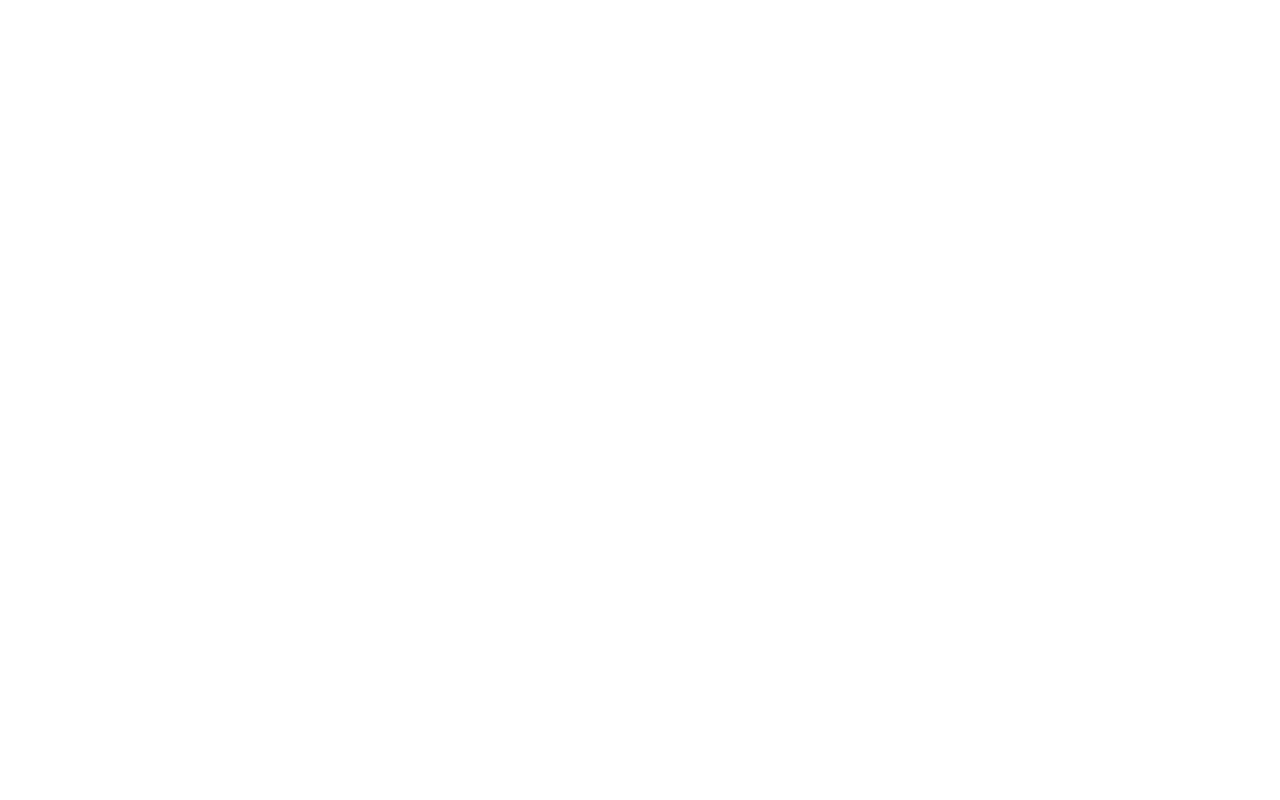
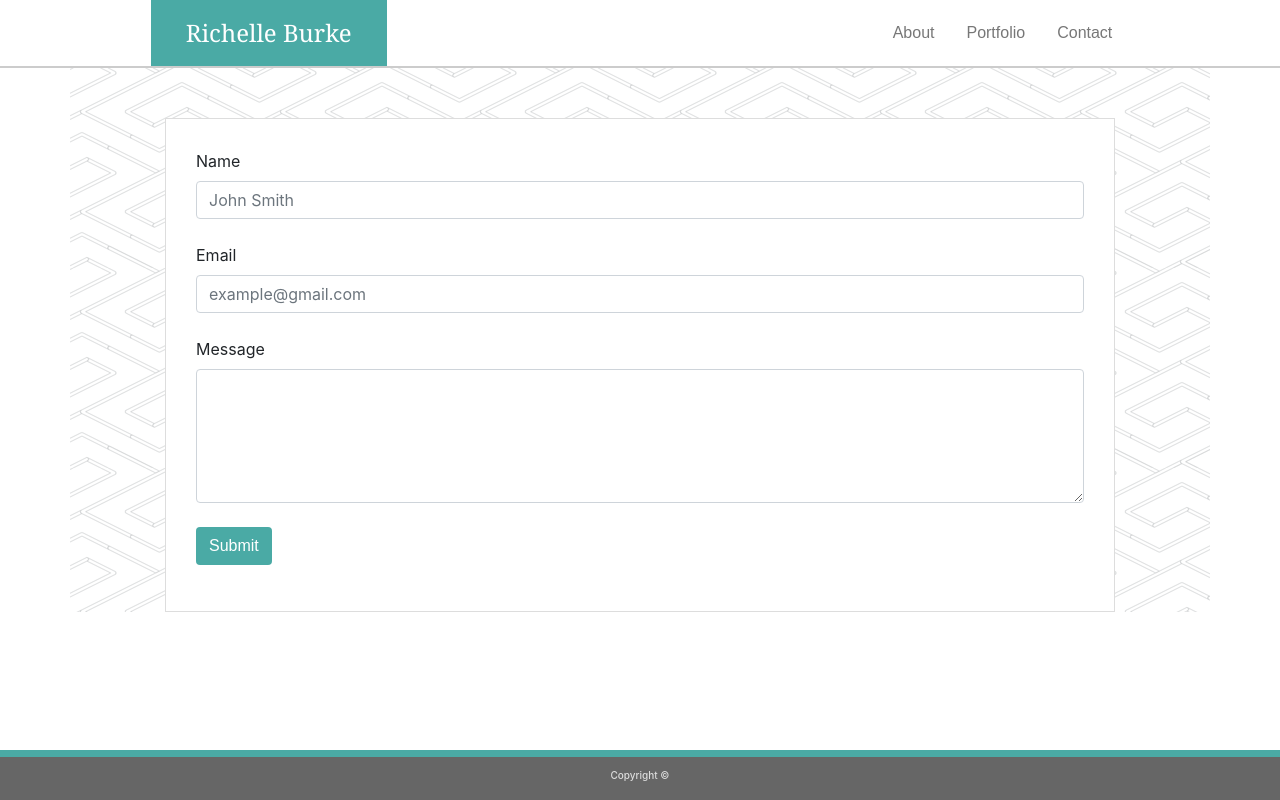
Before and after one commit to burkeri/Bootstrap-Portfolio, a plain HTML site: page contact.html in a window 1280 px wide. Drawn offline with nearby package versions, Linux system fonts and the light colour scheme.

Commit message:
v5: contact basic layout and styling, need to debug, go to deploy-1

```diff
--- a/assets/css/style.css
+++ b/assets/css/style.css
@@ -118,3 +118,15 @@ h5 {
     position: absolute;
     z-index: 1;
 }
+
+/* CONTACT FORM */
+
+.btn {
+    font-family: Arial, Helvetica, sans-serif;
+    background: #4aaaa5;
+    color: white;
+}
+
+.btn:hover {
+    opacity: .6;
+}
--- a/contact.html
+++ b/contact.html
@@ -0,0 +1,141 @@
+<!DOCTYPE html>
+
+<html>
+
+<!-- +++++++++++++++++++++++++++++++++++++++++++++++++++++++++++++++++++++++++++++ -->
+
+<head>
+
+    <meta charset="utf-8" />
+    <meta http-equiv="X-UA-Compatible" content="IE=edge">
+    <title>Bootstrap Portfolio</title>
+
+    <link rel="stylesheet" href="https://stackpath.bootstrapcdn.com/bootstrap/4.1.3/css/bootstrap.min.css" integrity="sha384-MCw98/SFnGE8fJT3GXwEOngsV7Zt27NXFoaoApmYm81iuXoPkFOJwJ8ERdknLPMO" crossorigin="anonymous">
+    <link rel="stylesheet" type="text/css" href="assets/css/style.css">
+
+    <meta name="viewport" content="width=device-width, initial-scale=1">
+
+</head>
+
+<!-- +++++++++++++++++++++++++++++++++++++++++++++++++++++++++++++++++++++++++++++ -->
+
+<body>
+
+ <!-- ================ HEADER ================== -->
+
+    <!-- in external css change container max-width to 100% -->
+
+    <div class="container" id="menu">
+
+        <div class="row">
+
+            <div class="col-md-12">
+
+                <div class="row">
+
+                    <div class="col-md-1"></div>
+
+                    <div class="col-md-10">
+
+                        <!-- Navbar -->
+                        <nav class="navbar">
+
+                            <a class="navbar-brand" id="name" href="index.html">Richelle Burke</a>
+
+                            <!-- in external css change flex-direction for small meddia query -->
+                            <div class="nav" id="buttons">
+                                <a class="nav-item nav-link" href="index.html">About</a>
+                                <a class="nav-item nav-link" href="portfolio.html">Portfolio</a>
+                                <a class="nav-item nav-link" href="contact.html">Contact</a>
+                            </div>
+
+                        </nav>
+
+                    </div>
+
+                    <div class="col-md-1"></div>
+
+                </div>
+
+            </div>
+
+        </div>
+
+    </div>
+
+<!-- ================ ABOUT ME ================= -->
+
+    <div class="container" id="fullpg">
+
+        <div class="row">
+
+            <div class="col-md-1"></div>
+
+            <div class="col-md-10">
+
+                <div class="row">
+
+                    <div class="col-md-12" id="content">
+
+                        <form>
+
+                            <div class="form-group">
+
+                                <label for="name">Name</label>
+                                <input class="form-control" type="text" placeholder="John Smith">
+
+                                <br>
+
+                                <label for="name">Email</label>
+                                <input class="form-control" type="text" placeholder="example@gmail.com">
+
+                                <br>
+
+                                <label for="name">Message</label>
+                                <textarea class="form-control" rows="5"></textarea>
+
+                                <br>
+
+                                <button type="submit" class="btn">Submit</button>
+
+                            </div>
+
+                        </form>
+
+                    </div>
+
+                </div>
+
+            </div>
+
+            <div class="col-md-1"></div>
+
+        </div>
+
+    </div>
+
+<!-- ================= FOOTER ================== -->
+
+    <div class="container">
+
+        <div class="row">
+
+            <div class="col-md-12">
+
+                <nav class="navbar fixed-bottom" id="ftr">
+                    <h6>Copyright &#169;</h6>
+                </nav>
+
+            </div>
+
+        </div>
+
+    </div>
+
+
+
+</body>
+
+
+
+</html>
```
